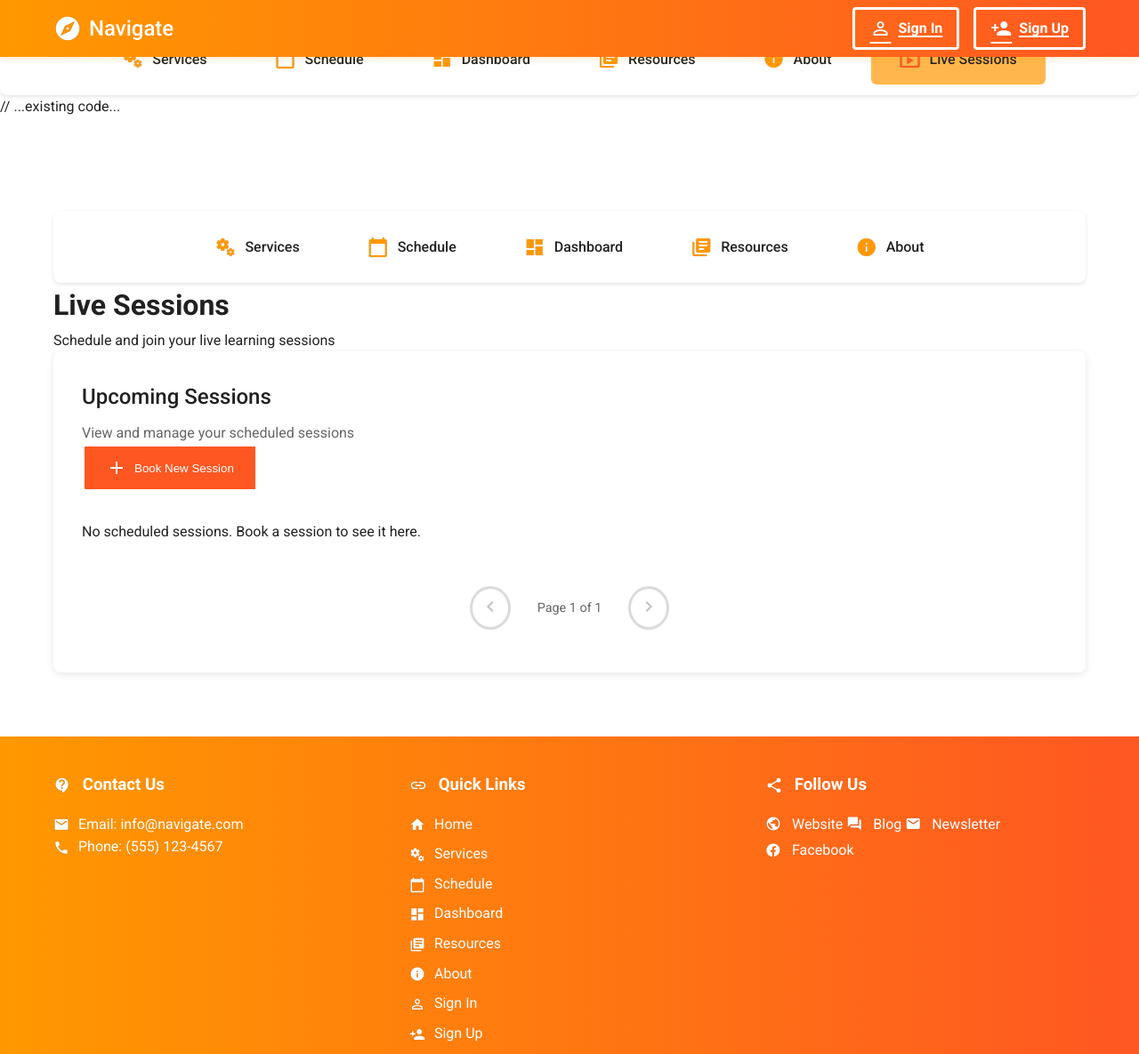
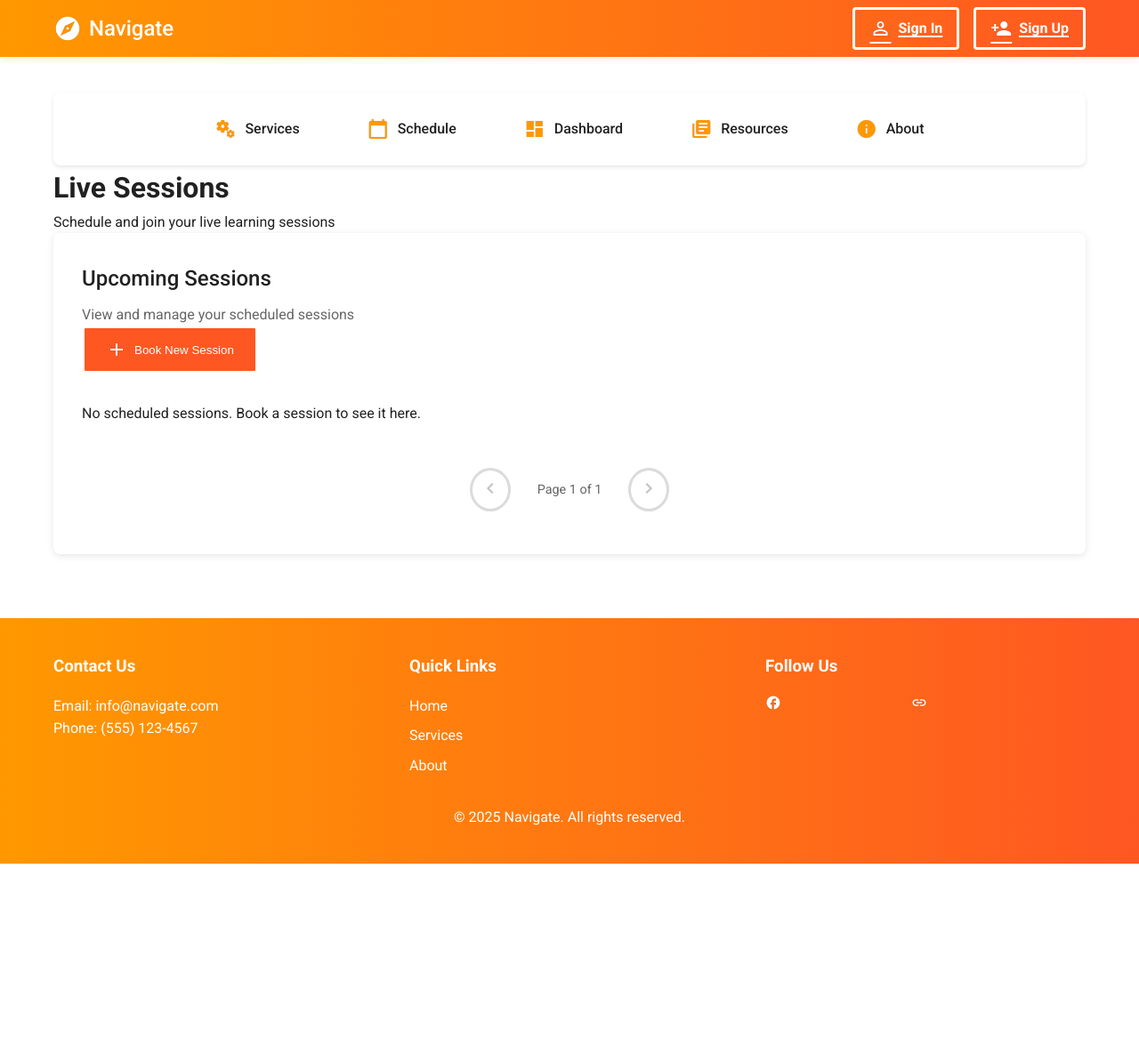
Before and after one commit to hj-create/Navigate, a plain HTML site: page src/view/pages/live-sessions.html in a window 1280 px wide. Shown: the top 1185 px of the page at 89% size. After the commit the page ends 971 px from the top, so only its background shows below. Drawn offline with Linux system fonts and the light colour scheme.

Commit message:
restored updated live-sessions

```diff
--- a/src/view/pages/live-sessions.html
+++ b/src/view/pages/live-sessions.html
@@ -101,7 +101,6 @@
     </style>
 </head>
 <body>
-    // ...existing code...
     <header class="header">
         <div class="header-content">
             <div class="logo">
@@ -110,7 +109,6 @@
                     <span class="logo-text">Navigate</span>
                 </a>
             </div>
-    <h1 class="title">Navigate</h1>
             <div class="auth-buttons">
                 <a href="signin.html" class="auth-btn">
                     <span class="material-icons">person_outline</span>
@@ -123,48 +121,6 @@
             </div>
         </div>
     </header>
-
-<nav class="horizontal-menu">
-  <ul class="menu-list">
-    <li class="menu-item">
-      <a href="services.html">
-        <span class="material-icons">miscellaneous_services</span>
-        <span class="menu-text">Services</span>
-      </a>
-    </li>
-    <li class="menu-item">
-      <a href="schedule.html">
-        <span class="material-icons">calendar_today</span>
-        <span class="menu-text">Schedule</span>
-      </a>
-    </li>
-    <li class="menu-item">
-      <a href="dashboard.html">
-        <span class="material-icons">dashboard</span>
-        <span class="menu-text">Dashboard</span>
-      </a>
-    </li>
-    <li class="menu-item">
-      <a href="resources.html">
-        <span class="material-icons">library_books</span>
-        <span class="menu-text">Resources</span>
-      </a>
-    </li>
-    <li class="menu-item">
-      <a href="about.html">
-        <span class="material-icons">info</span>
-        <span class="menu-text">About</span>
-      </a>
-    </li>
-    <li class="menu-item">
-      <a href="live-sessions.html">
-        <span class="material-icons">live_tv</span>
-        <span class="menu-text">Live Sessions</span>
-      </a>
-    </li>
-  </ul>
-</nav>
-// ...existing code...
 
     <main class="main-content">
         <nav class="horizontal-menu">
@@ -342,44 +298,29 @@
     <footer class="footer">
         <div class="footer-content">
             <div class="footer-section">
-      <h3><span class="material-icons">contact_support</span> Contact Us</h3>
-      <p><span class="material-icons">email</span> Email: info@navigate.com</p>
-      <p><span class="material-icons">call</span> Phone: (555) 123-4567</p>
+                <h3>Contact Us</h3>
+                <p>Email: info@navigate.com</p>
+                <p>Phone: (555) 123-4567</p>
             </div>
-
             <div class="footer-section">
-      <h3><span class="material-icons">link</span> Quick Links</h3>
+                <h3>Quick Links</h3>
                 <ul>
-        <li><a href="../../index.html"><span class="material-icons">home</span> Home</a></li>
-        <li><a href="services.html"><span class="material-icons">miscellaneous_services</span> Services</a></li>
-        <li><a href="schedule.html"><span class="material-icons">calendar_today</span> Schedule</a></li>
-        <li><a href="dashboard.html"><span class="material-icons">dashboard</span> Dashboard</a></li>
-        <li><a href="resources.html"><span class="material-icons">library_books</span> Resources</a></li>
-        <li><a href="about.html"><span class="material-icons">info</span> About</a></li>
-        <li><a href="signin.html"><span class="material-icons">person_outline</span> Sign In</a></li>
-        <li><a href="signup.html"><span class="material-icons">person_add</span> Sign Up</a></li>
+                    <li><a href="../../index.html">Home</a></li>
+                    <li><a href="services.html">Services</a></li>
+                    <li><a href="about.html">About</a></li>
                 </ul>
             </div>
-
             <div class="footer-section">
-      <h3><span class="material-icons">share</span> Follow Us</h3>
+                <h3>Follow Us</h3>
                 <div class="social-links">
-        <a href="#" class="social-link"><span class="material-icons">public</span> Website</a>
-        <a href="#" class="social-link"><span class="material-icons">forum</span> Blog</a>
-        <a href="#" class="social-link"><span class="material-icons">mail</span> Newsletter</a>
-        <a href="https://facebook.com/Navigate" class="social-link" target="_blank" rel="noopener">
-          <svg class="icon-svg" viewBox="0 0 24 24" focusable="false" aria-hidden="true">
-            <path d="M22 12.07C22 6.49 17.52 2 11.93 2 6.35 2 1.86 6.49 1.86 12.07c0 4.99 3.66 9.13 8.44 9.94v-7.03H7.9v-2.91h2.4V9.41c0-2.37 1.41-3.69 3.57-3.69 1.03 0 2.11.18 2.11.18v2.32h-1.19c-1.17 0-1.53.73-1.53 1.47v1.77h2.6l-.42 2.91h-2.18v7.03c4.78-.81 8.44-4.95 8.44-9.94z"/>
-          </svg>
-          <span>Facebook</span>
-        </a>
+                    <a href="#" class="social-link"><span class="material-icons">facebook</span></a>
+                    <a href="#" class="social-link"><span class="material-icons">twitter</span></a>
+                    <a href="#" class="social-link"><span class="material-icons">linkedin</span></a>
                 </div>
             </div>
         </div>
-
         <div class="footer-bottom">
-    <p>Built with &#10084;&#65039; by the Navigate team for accessible history education</p>
-    <p><span class="material-icons" style="vertical-align:middle;font-size:18px">copyright</span> 2025 Navigate. All rights reserved.</p>
+            <p>&copy; 2025 Navigate. All rights reserved.</p>
         </div>
     </footer>
 
```
Lines whose indentation alone changed are shown as unchanged.
